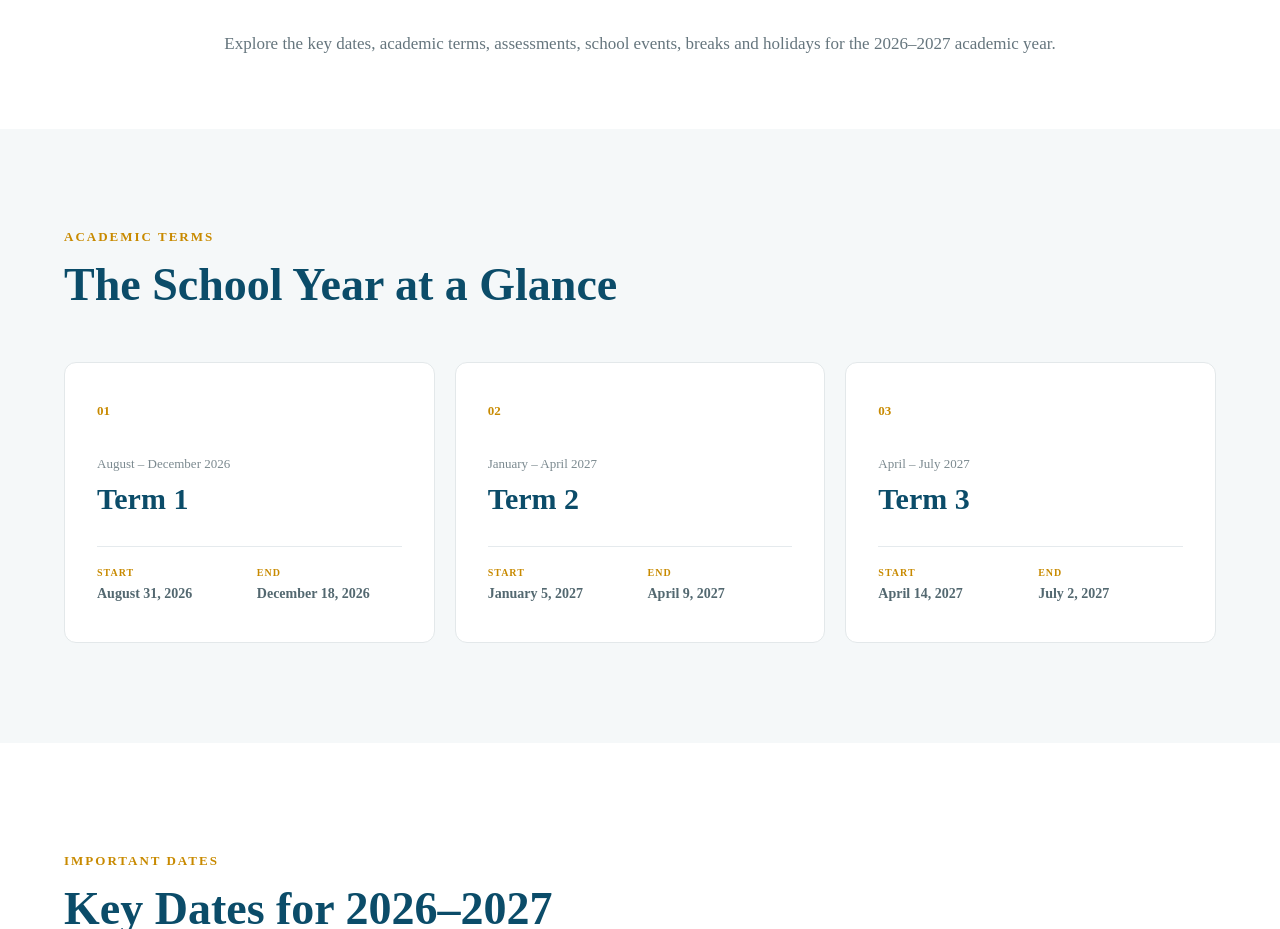
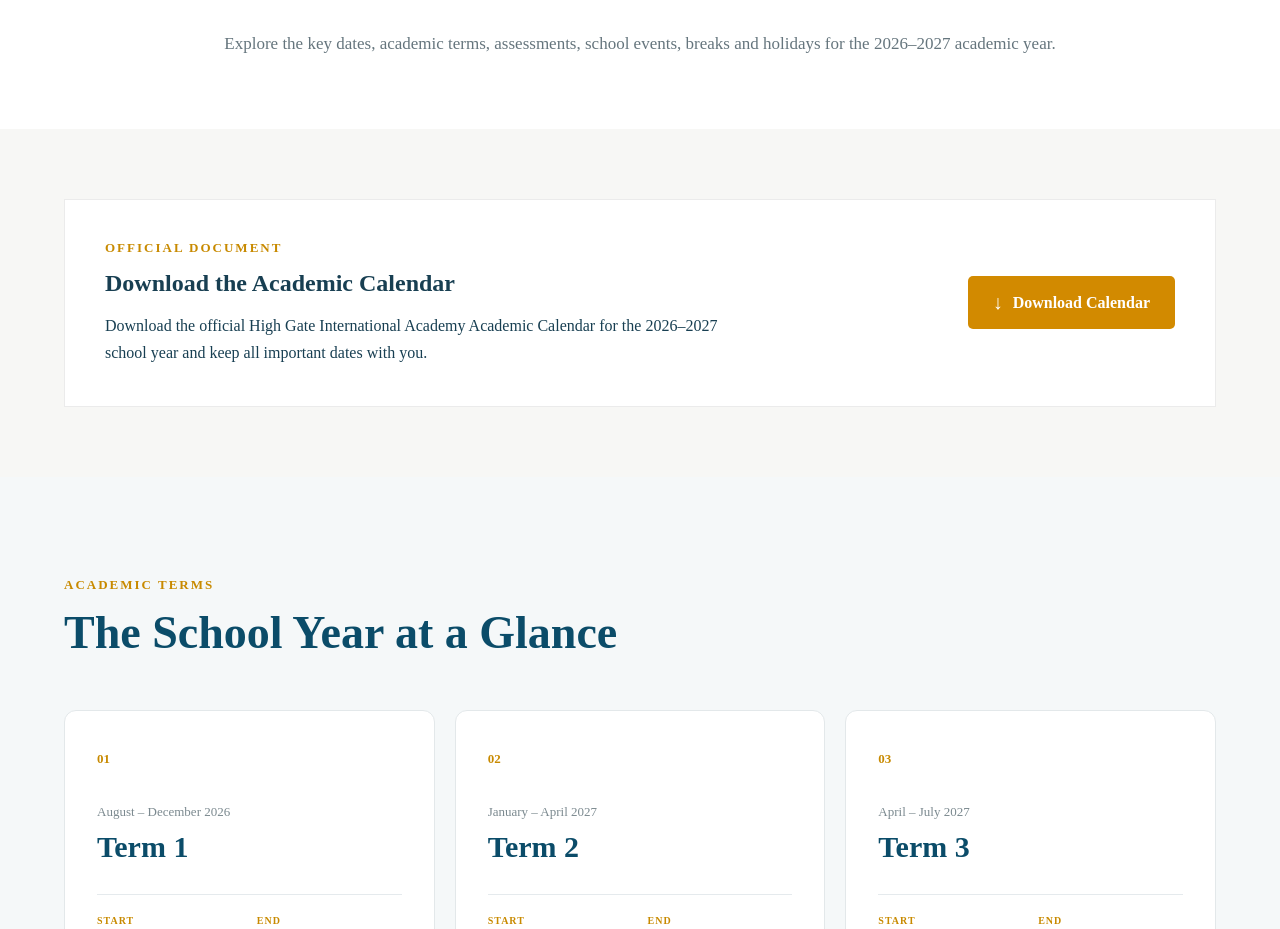
Before and after one commit to DavidMb22/high-gate-international-website, a React (Vite) app: page /admissions/calendar in a window 1280 px wide. Shown: the part 802-1731 px from the top of the page. Built offline with nearby package versions, Linux system fonts and the light colour scheme.

Commit message:
Adding the download calendar button

```diff
--- a/src/pages/Admissions/SchoolCalendar/SchoolCalendar.jsx
+++ b/src/pages/Admissions/SchoolCalendar/SchoolCalendar.jsx
@@ -191,6 +191,43 @@ function SchoolCalendar() {
             school events, breaks and holidays for the
             2026–2027 academic year.
           </p>
+
+        </div>
+      </section>
+
+            {/* DOWNLOAD CALENDAR */}
+
+      <section className={styles.downloadSection}>
+        <div className={styles.container}>
+
+          <div className={styles.downloadContent}>
+
+            <div>
+              <span className={styles.eyebrow}>
+                OFFICIAL DOCUMENT
+              </span>
+
+              <h2>
+                Download the Academic Calendar
+              </h2>
+
+              <p>
+                Download the official High Gate International
+                Academy Academic Calendar for the 2026–2027
+                school year and keep all important dates with you.
+              </p>
+            </div>
+
+            <a
+              href="/documents/HGIA-Academic-Calendar-2026-2027.pdf"
+              download="HGIA-Academic-Calendar-2026-2027.pdf"
+              className={styles.downloadButton}
+            >
+              <span>↓</span>
+              Download Calendar
+            </a>
+
+          </div>
 
         </div>
       </section>
--- a/src/pages/Admissions/SchoolCalendar/SchoolCalendar.module.css
+++ b/src/pages/Admissions/SchoolCalendar/SchoolCalendar.module.css
@@ -476,3 +476,64 @@
   }
 
 }
+
+.downloadSection {
+  padding: 70px 0;
+  background: #f7f7f5;
+}
+
+.downloadContent {
+  display: flex;
+  align-items: center;
+  justify-content: space-between;
+  gap: 40px;
+  padding: 40px;
+  border: 1px solid rgba(0, 0, 0, 0.08);
+  background: #ffffff;
+}
+
+.downloadContent h2 {
+  margin: 10px 0 15px;
+}
+
+.downloadContent p {
+  max-width: 650px;
+  margin: 0;
+  line-height: 1.7;
+}
+
+.downloadButton {
+  display: inline-flex;
+  align-items: center;
+  justify-content: center;
+  gap: 10px;
+  flex-shrink: 0;
+  padding: 15px 25px;
+  background: #d28a00;
+  color: #ffffff;
+  text-decoration: none;
+  font-weight: 600;
+  border-radius: 5px;
+  transition: all 0.3s ease;
+}
+
+.downloadButton:hover {
+  background: #b87500;
+  transform: translateY(-2px);
+}
+
+.downloadButton span {
+  font-size: 20px;
+}
+
+@media (max-width: 768px) {
+  .downloadContent {
+    flex-direction: column;
+    align-items: flex-start;
+    padding: 30px 25px;
+  }
+
+  .downloadButton {
+    width: 100%;
+  }
+}
```
Also changed, not shown: 1 other file (tests, documents, lock files or other folders).
